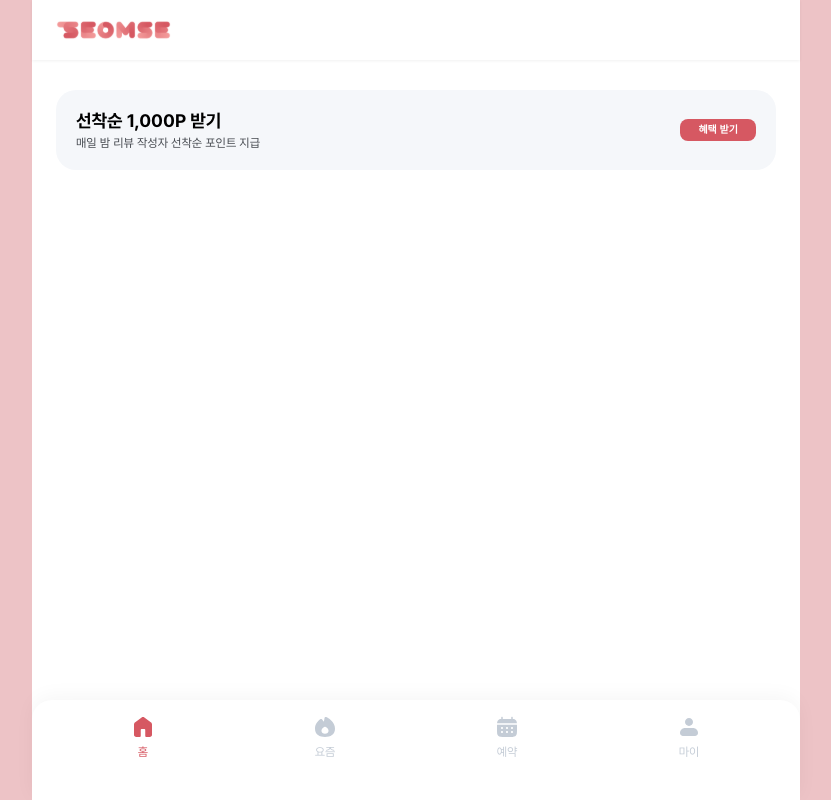
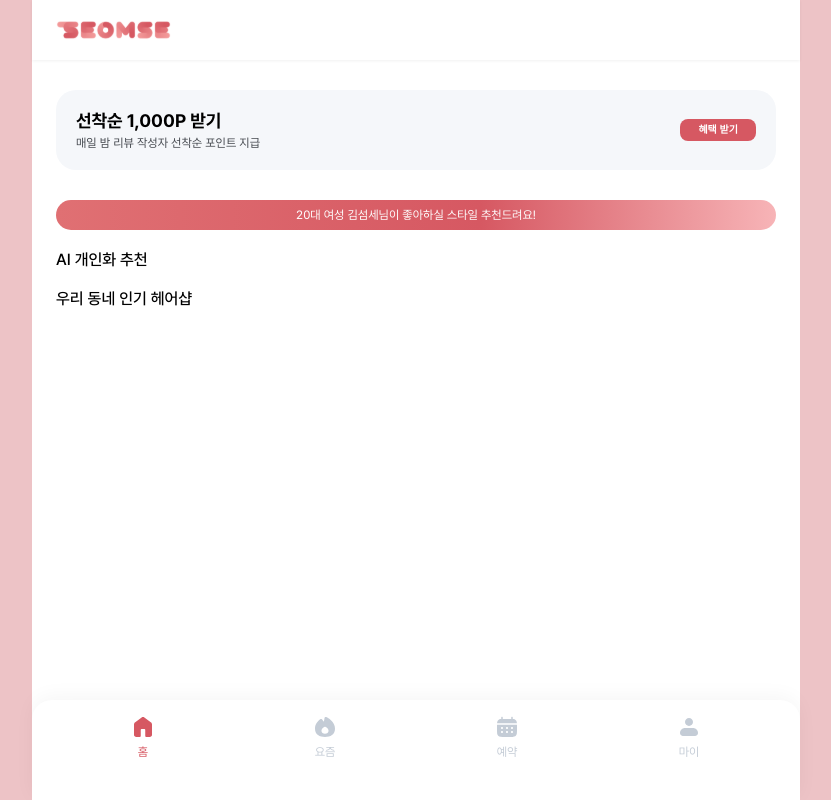
Before and after one commit to Team-SEOMSE/seomse-web, a React (Vite) app: page /home in a window 1280 px wide. Shown: the whole page, without its empty margins (224-1055 px from the left). Built offline with nearby package versions, Linux system fonts and the light colour scheme.

Commit message:
feat: Home 화면 속 컴포넌트 작업
- 상단 Banner 컴포넌트 작업 완료 (이어서 클릭시 알림 연결 작업 진행 예정)
- Bubble 컴포넌트 또한 api 연결 후 연령대, 이름 받아와서 동적값 보여줄 예정
- SectionTitle 공통 컴포넌트 작업 완료

```diff
--- /dev/null
+++ b/src/components/common/sectionTitle/SectionTitle.module.css
@@ -0,0 +1,6 @@
+.title {
+    font-size: 16px;
+    font-weight: 500;
+    margin: 0 24px;
+    margin-top: 20px;
+}
--- /dev/null
+++ b/src/components/common/sectionTitle/SectionTitle.tsx
@@ -0,0 +1,11 @@
+import styles from "./SectionTitle.module.css";
+
+type SectionTitleProps = {
+    children: React.ReactNode;
+};
+
+const SectionTitle = ({ children }: SectionTitleProps) => (
+    <h2 className={styles.title}>{children}</h2>
+);
+
+export default SectionTitle;
--- a/src/components/home/Banner.module.css
+++ b/src/components/home/Banner.module.css
@@ -4,7 +4,7 @@
     align-items: center;
     background: #f5f7fa;
     padding: 20px;
-  margin: 30px 24px 40px 24px;
+    margin: 30px 24px;
     border-radius: 20px;
 }
 
--- /dev/null
+++ b/src/components/home/Bubble.module.css
@@ -0,0 +1,14 @@
+.bubble {
+    background: linear-gradient(
+        to right,
+        #e07073 0%,
+        #d65862 59%,
+        #f7b4b7 100%
+    );
+    font-size: 12px;
+    border-radius: 50px;
+    margin: 0 24px;
+    padding: 8px 0;
+    color: white;
+    text-align: center;
+}
--- /dev/null
+++ b/src/components/home/Bubble.tsx
@@ -0,0 +1,16 @@
+import styles from "./Bubble.module.css";
+
+type BubbleProps = {
+    ageGroup: string;
+    userName: string;
+};
+
+const Bubble = ({ ageGroup, userName }: BubbleProps) => {
+    return (
+        <div className={styles.bubble}>
+            {ageGroup} 여성 {userName}님이 좋아하실 스타일 추천드려요!
+        </div>
+    );
+};
+
+export default Bubble;
--- a/src/pages/home/Home.tsx
+++ b/src/pages/home/Home.tsx
@@ -1,4 +1,6 @@
+import SectionTitle from "../../components/common/sectionTitle/SectionTitle";
 import Banner from "../../components/home/Banner";
+import Bubble from "../../components/home/Bubble";
 import Header from "../../layout/header/Header";
 import Navbar from "../../layout/navbar/Navbar";
 import styles from "./Home.module.css";
@@ -8,6 +10,9 @@ const Home = () => {
         <div className={styles.screen}>
             <Header />
             <Banner />
+            <Bubble ageGroup="20대" userName="김섬세" />
+            <SectionTitle>AI 개인화 추천</SectionTitle>
+            <SectionTitle>우리 동네 인기 헤어샵</SectionTitle>
             <Navbar />
         </div>
     );
```
Lines whose indentation alone changed are shown as unchanged.
